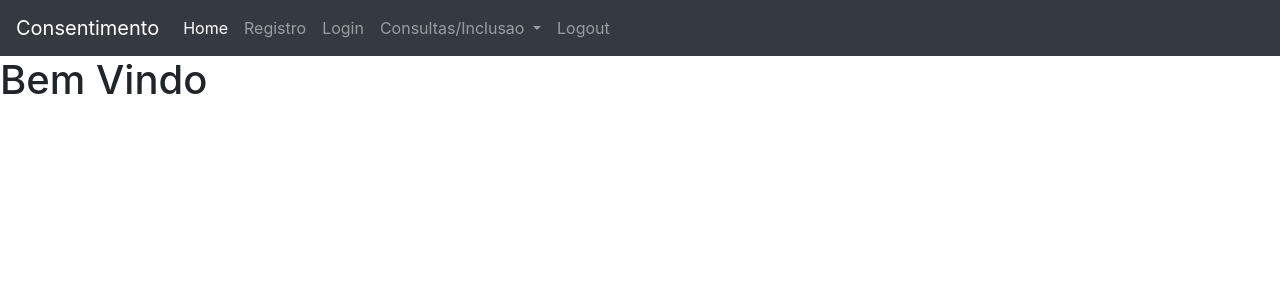
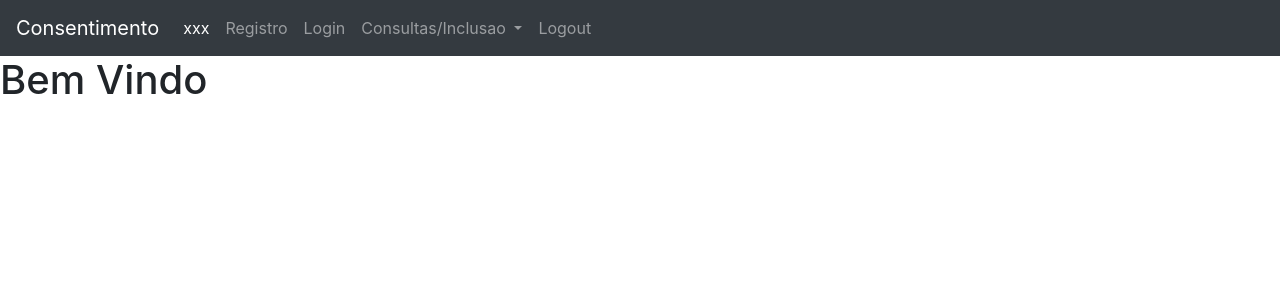
Before and after one commit to leojossa/Python_Trabalhos, a Flask app: template Flask - Front End/template/home.html in a window 1280 px wide. Shown: the top 300 px of the page. Run offline with Flask 2, Linux system fonts and the light colour scheme; the template is opened without the code that fills it, so the values that code supplies are empty; some libraries are stand-ins or nearby versions.

Commit message:
Update layout.html

```diff
--- a/Flask - Front End/template/layout.html
+++ b/Flask - Front End/template/layout.html
@@ -29,36 +29,36 @@
         <div class="collapse navbar-collapse" id="navbarNav">
             <ul class="navbar-nav">
                 <li class="nav-item active">
-                    <a class="nav-link" href="/">Home <span class="sr-only">(current)</span></a>
+                    <a class="nav-link" href="/">xxx <span class="sr-only">(current)</span></a>
                 </li>
                 <li class="nav-item">
-                    <a class="nav-link" href="/register">Registro</a>
+                    <a class="nav-link" href="/xxx">Registro</a>
                 </li>
                 <li class="nav-item">
-                    <a class="nav-link" href="/login">Login</a>
+                    <a class="nav-link" href="/xxx">Login</a>
                 </li>
                 <!--li class="nav-item">
-                    <a class="nav-link" href="/gerasenha">Gerador-Senha</a>
+                    <a class="nav-link" href="/xxx">Gerador-Senha</a>
                 </li>
                 <li class="nav-item">
-                    <a class="nav-link" href="/consulta">Consulta-CPF</a>
+                    <a class="nav-link" href="/xxx">Consulta-CPF</a>
                 </li>
                 <li class="nav-item">
-                    <a class="nav-link" href="/gerasenha">Consulta-Data</a>
+                    <a class="nav-link" href="/xxx">Consulta-Data</a>
                 </li-->
                 <li class="nav-item dropdown">
                     <a class="nav-link dropdown-toggle" href="#" id="navbarDropdown" role="button" data-toggle="dropdown" aria-haspopup="true" aria-expanded="false">
                         Consultas/Inclusao
                     </a>
                     <div class="dropdown-menu" aria-labelledby="navbarDropdown">
-                        <a class="dropdown-item" href="/consulta">Por CPF</a>
-                        <a class="dropdown-item" href="/consultadata">Por Data</a>
+                        <a class="dropdown-item" href="/xxx">xxx</a>
+                        <a class="dropdown-item" href="/xxx">xxx</a>
                         <div class="dropdown-divider"></div>
-                        <a class="dropdown-item" href="/manutencao">Manutencao</a>
+                        <a class="dropdown-item" href="/xxx">xxx</a>
                     </div>
                 </li>
                 <li class="nav-item">
-                    <a class="nav-link" href="/logout">Logout</a>
+                    <a class="nav-link" href="/xxx">Logout</a>
                 </li>
             </ul>
         </div>
```
